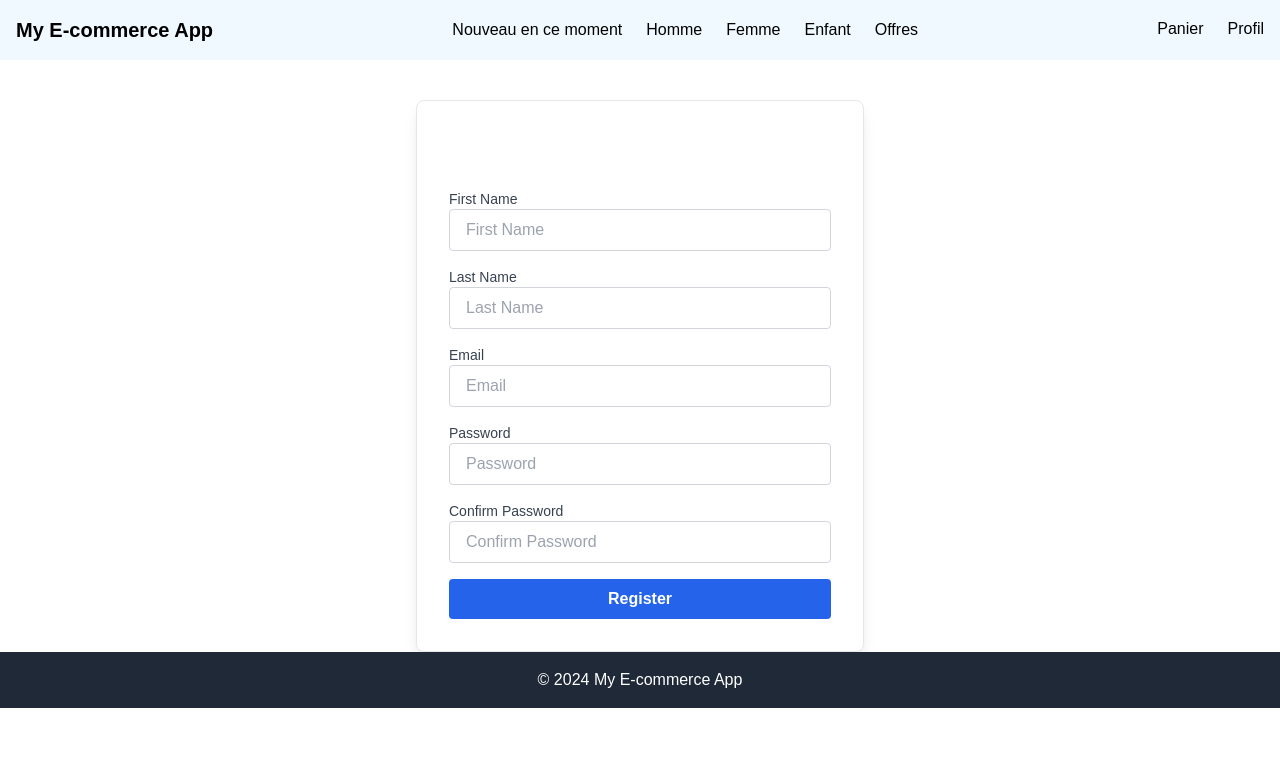
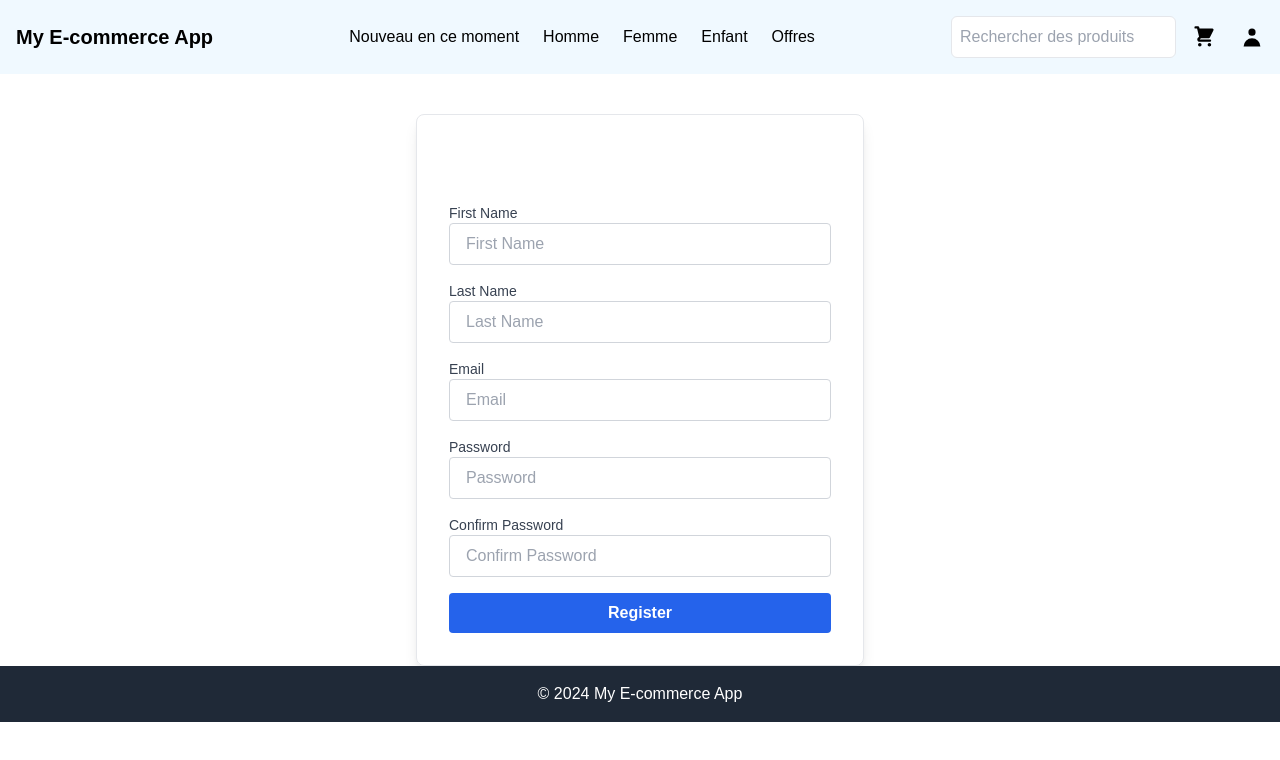
Before and after one commit to LouisGouaux/Sneakllum, a Next.js app in the folder sneakllum/: page /register in a window 1280 px wide. Shown: the top 760 px of the page. Built offline with nearby package versions, Linux system fonts and the light colour scheme.

Commit message:
feat: improve navbar

```diff
--- a/sneakllum/src/components/NavBar.tsx
+++ b/sneakllum/src/components/NavBar.tsx
@@ -2,6 +2,7 @@
 
 import { useState } from "react";
 import Link from "next/link";
+import { HiShoppingCart, HiUser } from "react-icons/hi";
 
 export default function NavBar() {
   const [isMenuOpen, setIsMenuOpen] = useState(false);
@@ -68,18 +69,20 @@ export default function NavBar() {
           </li>
         </ul>
 
+        <div className="flex items-center space-x-4">
+          <input
+            type="text"
+            placeholder="Rechercher des produits"
+            className="p-2 border rounded-md mr-4"
+          />
+        </div>
+
         <div className="flex space-x-6">
-          <Link
-            href="/cart"
-            className="font-medium border-b-2 border-transparent hover:border-black hover:font-semibold hover:pb-1 transition-all"
-          >
-            Panier
+          <Link href="/cart" className="hover:text-black transition-all">
+            <HiShoppingCart className="text-2xl" />
           </Link>
-          <Link
-            href="/profile"
-            className="font-medium border-b-2 border-transparent hover:border-black hover:font-semibold hover:pb-1 transition-all"
-          >
-            Profil
+          <Link href="/profile" className="hover:text-black transition-all">
+            <HiUser className="text-2xl" />
           </Link>
         </div>
       </nav>
```
